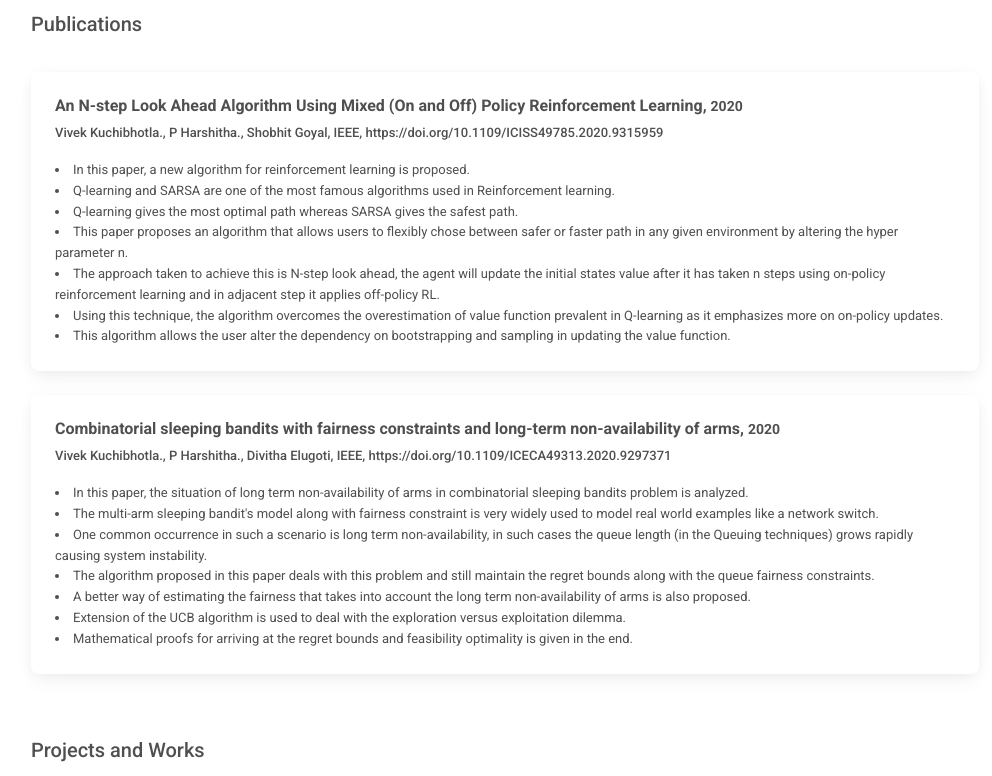
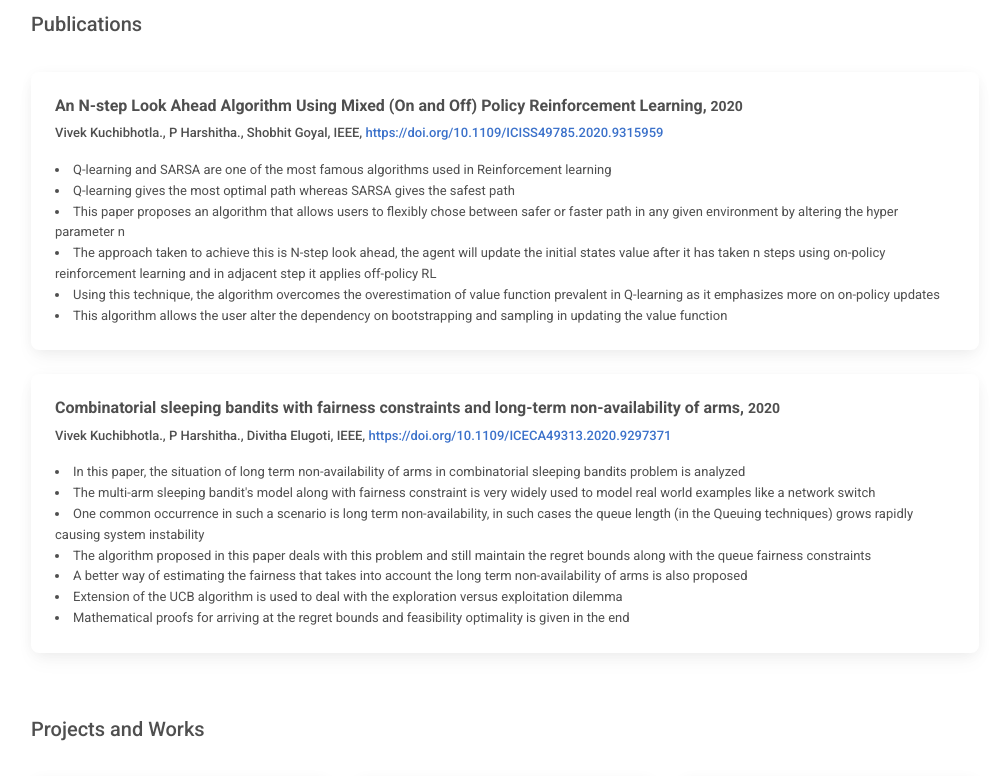
Before and after one commit to harshithaputtaswamy/portfolio, a React (Create React App) app: page / in a window 1280 px wide. Shown: the part 1400-2176 px from the top of the page, without its empty margins (135-1127 px from the left). Built offline with nearby package versions, Linux system fonts and the light colour scheme.

Commit message:
small changes

```diff
--- a/src/components/Profile.js
+++ b/src/components/Profile.js
@@ -41,9 +41,9 @@ const Profile = forwardRef((props, ref) => {
                                 <h6>Student ● Binghamton University ● Learner</h6>
                                 <a href={resume} target="_blank"><MDBBtn color='success' className='mt-3'>DOWNLOAD RESUME</MDBBtn></a>
                                 <p className='mt-3'><MDBIcon icon='graduation-cap' className='me-2 text-success' /><b>Experience Level : </b>2 years</p>
-                                <p className='mt-3'><MDBIcon icon='lightbulb' className='me-2 text-warning' /><b>Interested In : </b>Technology, Computer Science, Astronomy, Philanthropy</p>
+                                <p className='mt-3'><MDBIcon icon='lightbulb' className='me-2 text-warning' /><b> Interested In : </b>Technology, Computer Science, Astronomy, Philanthropy</p>
                                 <p className='mt-3'><MDBIcon icon='code' className='me-2 text-info' /><b>Technologies : </b>Python, C/CPP, Javascript</p>
-                                <p className='mt-3'><MDBIcon icon='cubes' className='me-2 text-danger' /><b>Frameworks : </b>Tesorflow, Keras, MERN Stack, Django, CI/CD, Pytest, SQL</p>
+                                <p className='mt-3'><MDBIcon icon='cubes' className='me-2 text-danger' /><b> Frameworks : </b>Tensorflow, Keras, MERN Stack, Django, CI/CD, Pytest, SQL</p>
                             </div>
                         </div>
                     </div>
--- a/src/components/Publication.js
+++ b/src/components/Publication.js
@@ -40,7 +40,7 @@ const Publication = forwardRef((props, ref) => {
                                 <MDBCard className='h-100'>
                                     <MDBCardBody style={{textAlign: "left"}}>
                                         <MDBCardTitle style={styles.h5}><b>{publication.title}, <small>{publication.year}</small></b></MDBCardTitle>
-                                        <p style={styles.tech}>{publication.authors}, {publication.published_at}, <a>{publication.doi}</a></p>
+                                        <p style={styles.tech}>{publication.authors}, {publication.published_at}, <a href={publication.doi}>{publication.doi}</a></p>
                                         <MDBCardText style={styles.p}>
                                             {
                                                 publication.description.map((desc, idx) => {
--- a/src/projectData.js
+++ b/src/projectData.js
@@ -11,7 +11,7 @@ const projectData = [
         image_url: require('./images/projects/CAO.png'),
         title: 'Design and Implementation of Instruction Pipeline of Processors',
         description: "Implemented C functions to process a given instruction through the 5-stage pipeline of computer processors \
-        with support for Branch Table Buffer (BTB), Branch Prediction and Out-of-order processing of instructions",
+        with support for Branch Table Buffer (BTB), Branch Prediction and Out-of-order processing of instructions.",
         link: '',
         subject: 'Computer Architechture'
     },
@@ -27,7 +27,7 @@ const projectData = [
     {
         image_url: require('./images/projects/ResNet50.png'),
         title: 'Optical Character Recognition with ResNet50',
-        description: "Built a Resnet model using Keras framework that can recognize a character present on the screen",
+        description: "Built a Resnet model using Keras framework that can recognize a character present on the screen.",
         link: '',
         subject: 'Convolutional Neural Networks'
     },
@@ -35,7 +35,7 @@ const projectData = [
         image_url: require('./images/projects/CNN.png'),
         title: 'Gender recognition Android app',
         description: "Worked in a team of 3 to create a web application using Google Colab and a dataset from Kaggle \
-        to detect gender of a given image, achieved 96% accuracy which was presented in front of 100+ students and faculty members",
+        to detect gender of a given image, achieved 96% accuracy which was presented in front of 100+ students and faculty members.",
         link: '',
         subject: 'Convolutional Neural Networks'
     },
@@ -50,7 +50,7 @@ const projectData = [
         image_url: require('./images/projects/car.png'),
         title: 'Online Car Rental System website',
         description: "Modeled a web application using Django framework to rent cars online where company can list their cars. Customers can book more \
-        than 1 car from the same of a different company",
+        than 1 car from the same of a different company.",
         link: '',
         subject: 'FullStack Development Project'
     },
@@ -58,7 +58,7 @@ const projectData = [
         image_url: require('./images/projects/YES.png'),
         title: 'Developed a Web App for the YES!+ club of BIT',
         description: "A platform where all the club members can see the details of the upcoming events, members of the club \
-        and also previous events summary. MERN stack was used to achieve the same",
+        and also previous events summary. MERN stack was used to achieve the same.",
         link: '',
         subject: 'FullStack Development Project'
     },
--- a/src/publicationData.js
+++ b/src/publicationData.js
@@ -6,13 +6,12 @@ const publicationData = [
         "authors": "Vivek Kuchibhotla., P Harshitha., Shobhit Goyal",
         "year": "2020",
         "description": [
-            "In this paper, a new algorithm for reinforcement learning is proposed.",
-            "Q-learning and SARSA are one of the most famous algorithms used in Reinforcement learning.",
-            "Q-learning gives the most optimal path whereas SARSA gives the safest path.",
-            "This paper proposes an algorithm that allows users to flexibly chose between safer or faster path in any given environment by altering the hyper parameter n.",
-            "The approach taken to achieve this is N-step look ahead, the agent will update the initial states value after it has taken n steps using on-policy reinforcement learning and in adjacent step it applies off-policy RL.",
-            "Using this technique, the algorithm overcomes the overestimation of value function prevalent in Q-learning as it emphasizes more on on-policy updates.",
-            "This algorithm allows the user alter the dependency on bootstrapping and sampling in updating the value function."
+            "Q-learning and SARSA are one of the most famous algorithms used in Reinforcement learning",
+            "Q-learning gives the most optimal path whereas SARSA gives the safest path",
+            "This paper proposes an algorithm that allows users to flexibly chose between safer or faster path in any given environment by altering the hyper parameter n",
+            "The approach taken to achieve this is N-step look ahead, the agent will update the initial states value after it has taken n steps using on-policy reinforcement learning and in adjacent step it applies off-policy RL",
+            "Using this technique, the algorithm overcomes the overestimation of value function prevalent in Q-learning as it emphasizes more on on-policy updates",
+            "This algorithm allows the user alter the dependency on bootstrapping and sampling in updating the value function"
         ]
     },
     {
@@ -22,13 +21,13 @@ const publicationData = [
         "authors": "Vivek Kuchibhotla., P Harshitha., Divitha Elugoti",
         "year": "2020",
         "description": [
-            "In this paper, the situation of long term non-availability of arms in combinatorial sleeping bandits problem is analyzed.",
-            "The multi-arm sleeping bandit's model along with fairness constraint is very widely used to model real world examples like a network switch.",
-            "One common occurrence in such a scenario is long term non-availability, in such cases the queue length (in the Queuing techniques) grows rapidly causing system instability.",
-            "The algorithm proposed in this paper deals with this problem and still maintain the regret bounds along with the queue fairness constraints.",
-            "A better way of estimating the fairness that takes into account the long term non-availability of arms is also proposed.",
-            "Extension of the UCB algorithm is used to deal with the exploration versus exploitation dilemma.",
-            "Mathematical proofs for arriving at the regret bounds and feasibility optimality is given in the end."
+            "In this paper, the situation of long term non-availability of arms in combinatorial sleeping bandits problem is analyzed",
+            "The multi-arm sleeping bandit's model along with fairness constraint is very widely used to model real world examples like a network switch",
+            "One common occurrence in such a scenario is long term non-availability, in such cases the queue length (in the Queuing techniques) grows rapidly causing system instability",
+            "The algorithm proposed in this paper deals with this problem and still maintain the regret bounds along with the queue fairness constraints",
+            "A better way of estimating the fairness that takes into account the long term non-availability of arms is also proposed",
+            "Extension of the UCB algorithm is used to deal with the exploration versus exploitation dilemma",
+            "Mathematical proofs for arriving at the regret bounds and feasibility optimality is given in the end"
         ]
     }
 ];
```
Also changed, not shown: 7 other files (tests, documents, lock files or other folders).
